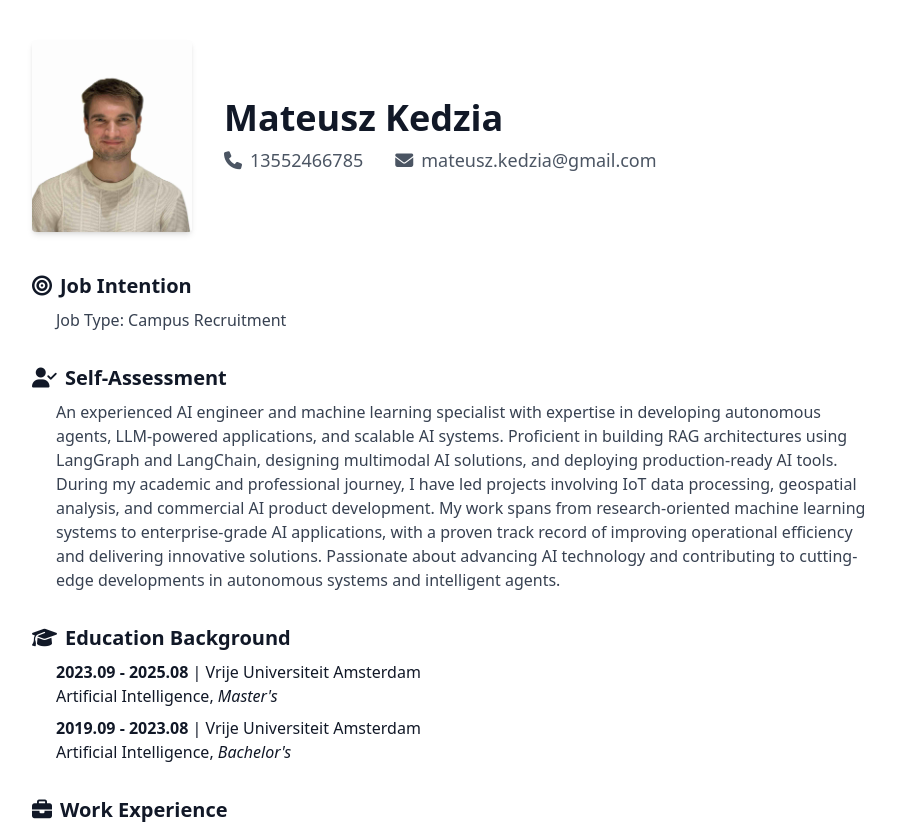
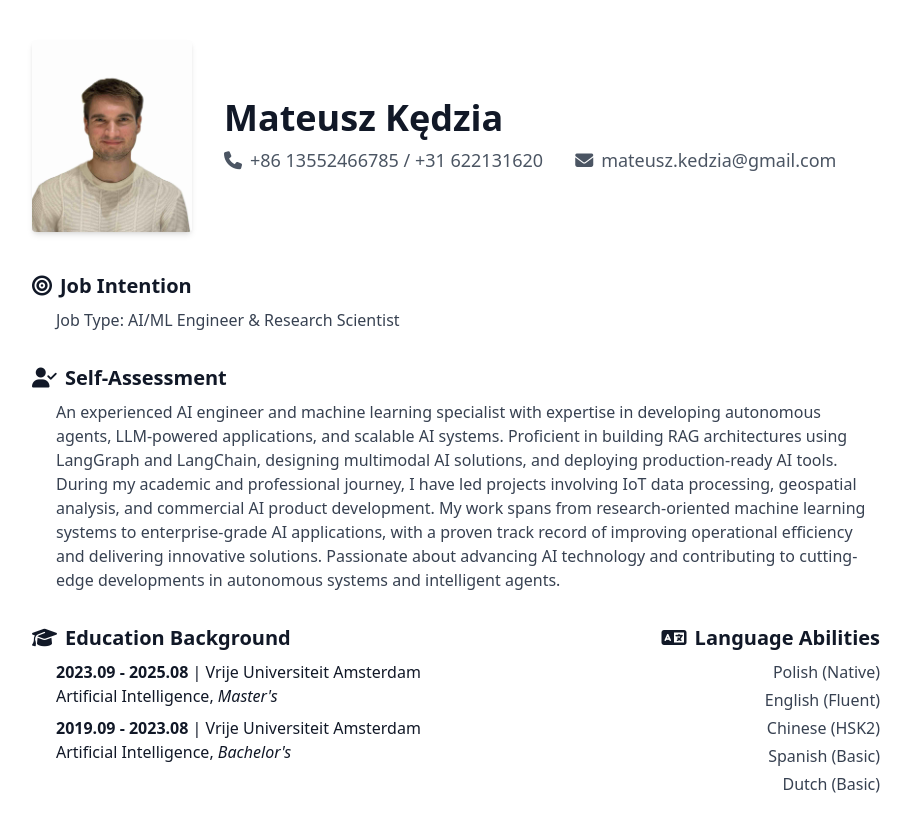
Before and after one commit to matercomus/Matt-CV-2025-V2, a website built with Vite: page HTML/vite-cv/index.html in a window 1280 px wide. Shown: the top 823 px of the page, without its empty margins (184-1095 px from the left). Built offline with nearby package versions, Linux system fonts and the light colour scheme.

Commit message:
small fxes

```diff
--- a/HTML/vite-cv/index.html
+++ b/HTML/vite-cv/index.html
@@ -13,9 +13,9 @@
       <div class="flex flex-col md:flex-row md:items-center md:space-x-8">
         <img src="/img75.jpg" alt="Profile Photo" class="w-40 h-48 object-cover rounded shadow-md mb-6 md:mb-0" />
         <div class="flex-1">
-          <h1 class="text-4xl font-bold mb-2">Mateusz Kedzia</h1>
+          <h1 class="text-4xl font-bold mb-2">Mateusz Kędzia</h1>
           <div class="flex flex-col md:flex-row md:space-x-8 text-gray-600 text-lg">
-            <div class="flex items-center mb-1 md:mb-0"><i class="fa-solid fa-phone mr-2"></i>13552466785</div>
+            <div class="flex items-center mb-1 md:mb-0"><i class="fa-solid fa-phone mr-2"></i>+86 13552466785 / +31 622131620</div>
             <div class="flex items-center"><i class="fa-solid fa-envelope mr-2"></i>mateusz.kedzia@gmail.com</div>
           </div>
         </div>
@@ -24,15 +24,18 @@
         <!-- Job Intention -->
         <section>
           <div class="flex items-center text-xl font-semibold mb-2"><i class="fa-solid fa-bullseye mr-2"></i>Job Intention</div>
-          <div class="text-gray-700 ml-6">Job Type: Campus Recruitment</div>
+          <div class="text-gray-700 ml-6">Job Type: AI/ML Engineer & Research Scientist</div>
         </section>
         <!-- Self-Assessment -->
         <section>
           <div class="flex items-center text-xl font-semibold mb-2"><i class="fa-solid fa-user-check mr-2"></i>Self-Assessment</div>
           <div class="ml-6 text-gray-700">An experienced AI engineer and machine learning specialist with expertise in developing autonomous agents, LLM-powered applications, and scalable AI systems. Proficient in building RAG architectures using LangGraph and LangChain, designing multimodal AI solutions, and deploying production-ready AI tools. During my academic and professional journey, I have led projects involving IoT data processing, geospatial analysis, and commercial AI product development. My work spans from research-oriented machine learning systems to enterprise-grade AI applications, with a proven track record of improving operational efficiency and delivering innovative solutions. Passionate about advancing AI technology and contributing to cutting-edge developments in autonomous systems and intelligent agents.</div>
         </section>
-        <!-- Education -->
+        <!-- Education & Languages -->
         <section>
+          <div class="flex flex-col md:flex-row md:space-x-8">
+            <!-- Education Background -->
+            <div class="flex-1">
               <div class="flex items-center text-xl font-semibold mb-2"><i class="fa-solid fa-graduation-cap mr-2"></i>Education Background</div>
               <div class="ml-6 space-y-2">
                 <div>
@@ -42,6 +45,19 @@
                 <div>
                   <span class="font-semibold">2019.09 - 2023.08</span> | Vrije Universiteit Amsterdam<br/>
                   Artificial Intelligence, <span class="italic">Bachelor's</span>
+                </div>
+              </div>
+            </div>
+            <!-- Language Abilities -->
+            <div class="flex-1 mt-8 md:mt-0">
+              <div class="flex items-center text-xl font-semibold mb-2 md:justify-end"><i class="fa-solid fa-language mr-2"></i>Language Abilities</div>
+              <div class="ml-6 md:ml-0 md:text-right text-gray-700 space-y-1">
+                <div>Polish (Native)</div>
+                <div>English (Fluent)</div>
+                <div>Chinese (HSK2)</div>
+                <div>Spanish (Basic)</div>
+                <div>Dutch (Basic)</div>
+              </div>
             </div>
           </div>
         </section>
@@ -134,17 +150,6 @@
             <div><span class="font-semibold">Evolutionary Computing:</span> Custom evolutionary algorithms for game AI</div>
           </div>
         </section>
-        <!-- Language Abilities -->
-        <section>
-          <div class="flex items-center text-xl font-semibold mb-2"><i class="fa-solid fa-language mr-2"></i>Language Abilities</div>
-          <div class="ml-6 text-gray-700 space-y-1">
-            <div>Polish (Native)</div>
-            <div>English (Fluent)</div>
-            <div>Chinese (HSK2)</div>
-            <div>Spanish (Basic)</div>
-            <div>Dutch (Basic)</div>
-          </div>
-        </section>
       </div>
     </div>
   </body>
```
Lines whose indentation alone changed are shown as unchanged.
